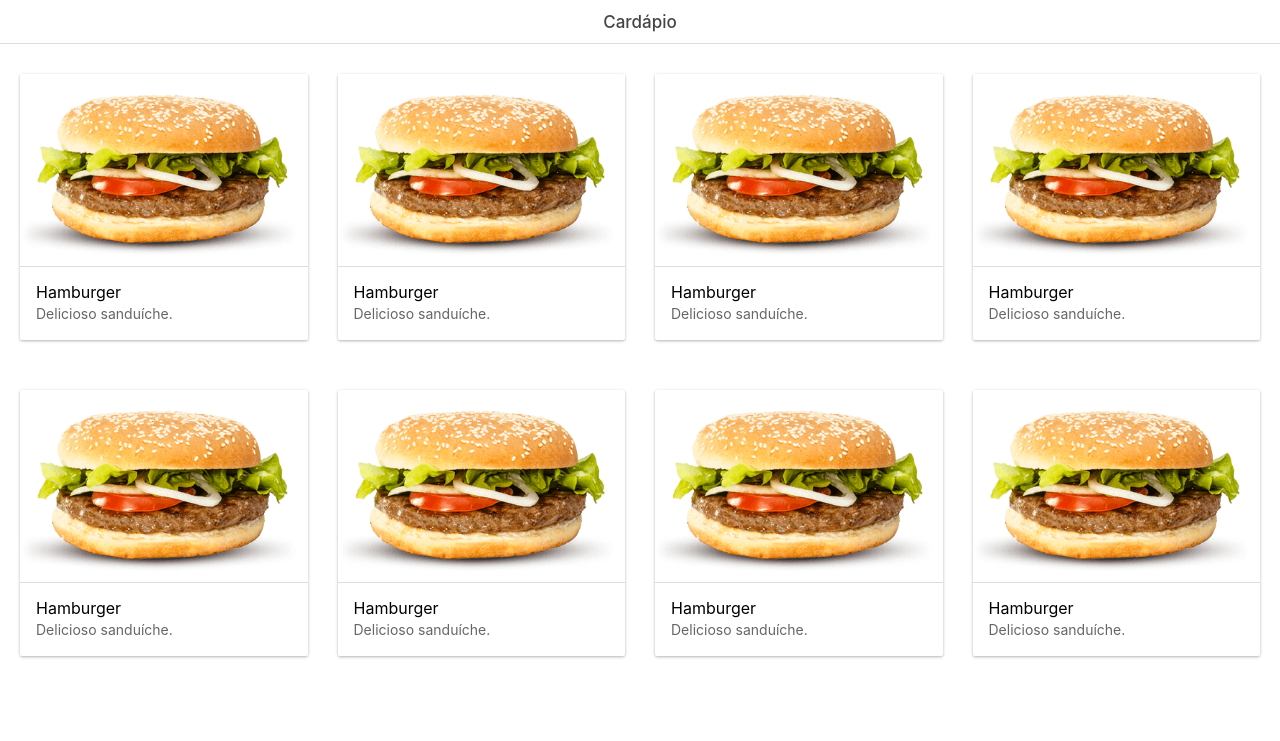
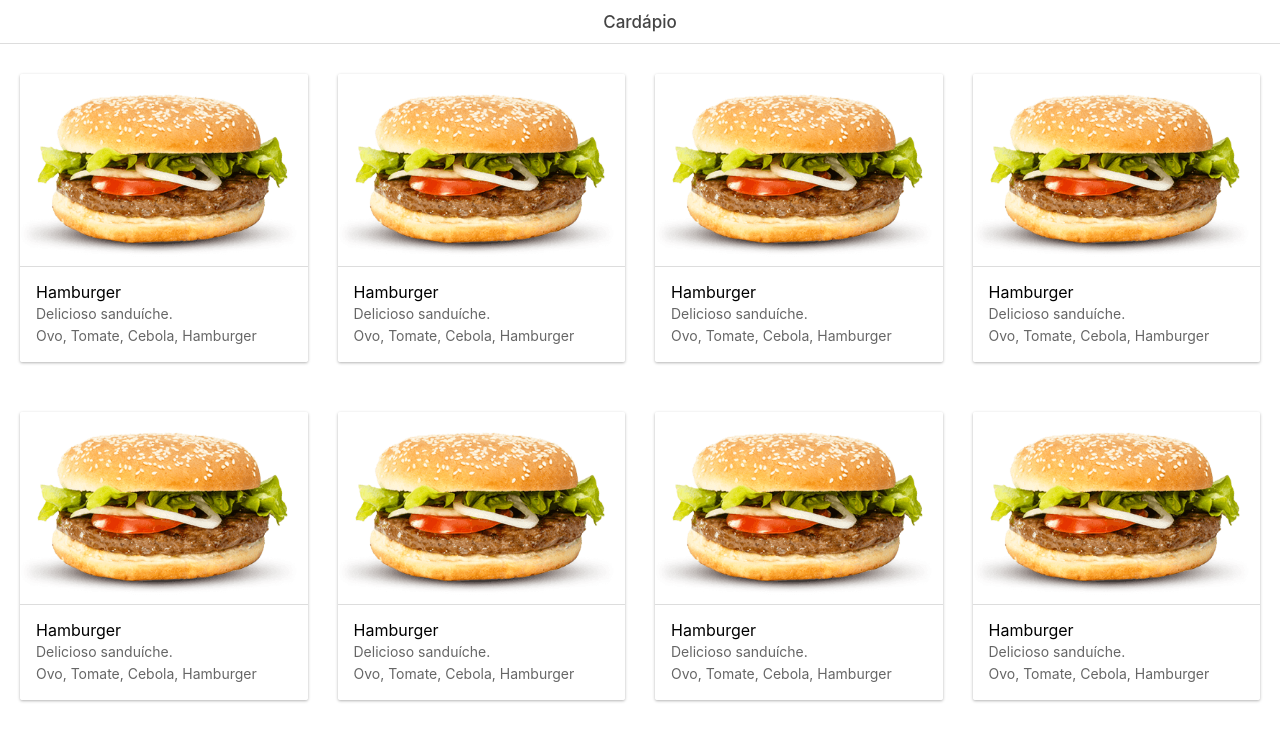
Before and after one commit to vinifig/guerreiro_site, a PHP site: page /modulos/comuns/cardapio.php in a window 1280 px wide. Shown: the top 741 px of the page. Run offline with PHP 8.4, Linux system fonts and the light colour scheme.

Commit message:
alteracao cardapio

```diff
--- a/css/style.css
+++ b/css/style.css
@@ -51,12 +51,14 @@
 	width: 100%;
 }
 
-ul.products li {
-    /*width: 400px;*/
-    /*display: inline-block;*/
-}
-
 .scroll{
 	overflow-y: auto;
 	overflow-x: hidden;
 }
+
+#contadorProd{
+    text-align: center;
+    padding: 5px;
+    border: 1px dotted #ccc;
+    margin: 2%;
+}
--- a/modulos/comuns/cardapio.php
+++ b/modulos/comuns/cardapio.php
@@ -13,6 +13,7 @@
        <div class="item">
          <h2>Hamburger</h2>
          <p>Delicioso sanduíche.</p>
+         <p>Ovo, Tomate, Cebola, Hamburger</p>
        </div>
      </div>
    </div>
@@ -24,6 +25,7 @@
        <div class="item">
          <h2>Hamburger</h2>
          <p>Delicioso sanduíche.</p>
+         <p>Ovo, Tomate, Cebola, Hamburger</p>
        </div>
      </div>
    </div>
@@ -35,9 +37,11 @@
        <div class="item">
          <h2>Hamburger</h2>
          <p>Delicioso sanduíche.</p>
+         <p>Ovo, Tomate, Cebola, Hamburger</p>
        </div>
-     </div>
-   </div>
+
+		 	 </div>
+		  </div>
    <div class="col col-25">
      <div class="card">
        <div   class="item item-image">
@@ -46,6 +50,7 @@
        <div class="item">
          <h2>Hamburger</h2>
          <p>Delicioso sanduíche.</p>
+         <p>Ovo, Tomate, Cebola, Hamburger</p>
        </div>
      </div>
    </div>
@@ -59,6 +64,7 @@
        <div class="item">
          <h2>Hamburger</h2>
          <p>Delicioso sanduíche.</p>
+         <p>Ovo, Tomate, Cebola, Hamburger</p>
        </div>
      </div>
    </div>
@@ -70,6 +76,7 @@
        <div class="item">
          <h2>Hamburger</h2>
          <p>Delicioso sanduíche.</p>
+         <p>Ovo, Tomate, Cebola, Hamburger</p>
        </div>
      </div>
    </div>
@@ -81,9 +88,10 @@
        <div class="item">
          <h2>Hamburger</h2>
          <p>Delicioso sanduíche.</p>
-       </div>
-     </div>
-   </div>
+         <p>Ovo, Tomate, Cebola, Hamburger</p>
+     	</div>
+  	</div>
+	</div>
    <div class="col col-25">
      <div class="card">
        <div   class="item item-image">
@@ -92,6 +100,7 @@
        <div class="item">
          <h2>Hamburger</h2>
          <p>Delicioso sanduíche.</p>
+         <p>Ovo, Tomate, Cebola, Hamburger</p>
        </div>
      </div>
    </div>
```
